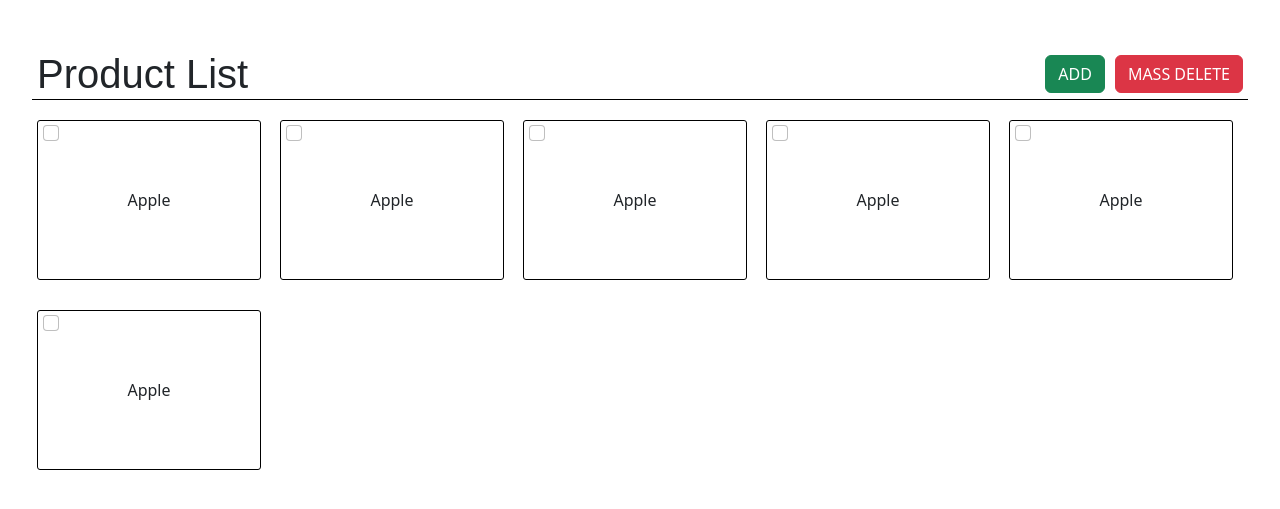
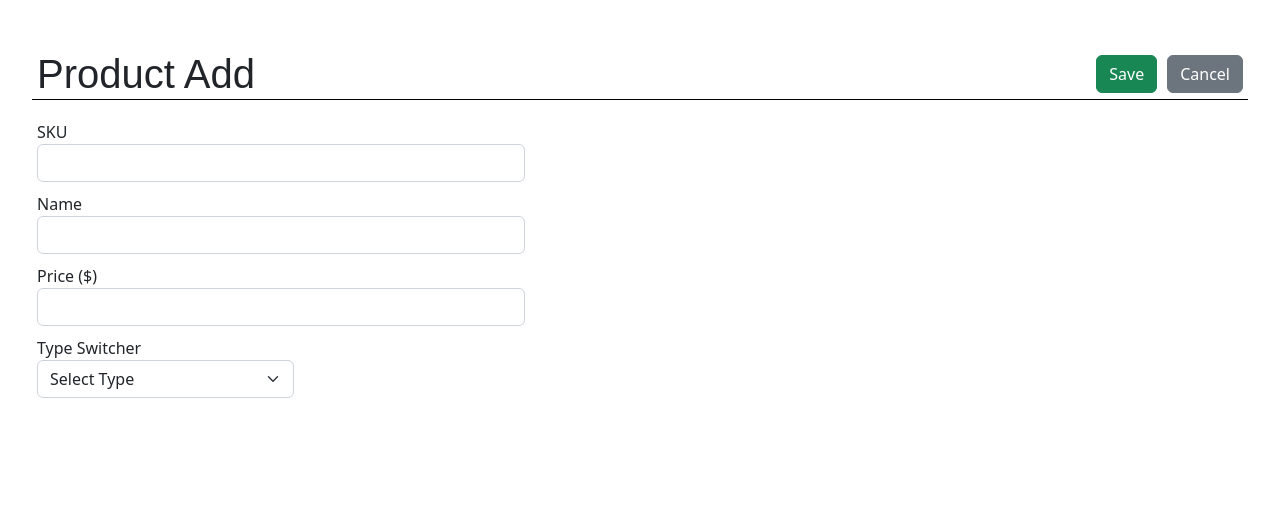
Before and after one commit to PavelMerkushevich/juniortest-scandiweb, a PHP site: page /add-product in a window 1280 px wide. Shown: the top 509 px of the page. Run offline with PHP 8.4, Linux system fonts and the light colour scheme; some web fonts are replaced.

Commit message:
Created basic form // Small changes

```diff
--- a/components/web/AppConfig.php
+++ b/components/web/AppConfig.php
@@ -13,7 +13,7 @@ class AppConfig extends \components\base\AppConfig
     public function __construct(string $configFileName = null)
     {
         if (isset($configFileName)) {
-            $configFilePath = $_SERVER['DOCUMENT_ROOT'] . "/site/config/{$configFileName}.php";
+            $configFilePath = $_SERVER['DOCUMENT_ROOT'] . "/site/config/$configFileName.php";
         } else {
             $configFilePath = $_SERVER['DOCUMENT_ROOT'] . "/site/config/config.php";
         }
--- a/components/web/Asset.php
+++ b/components/web/Asset.php
@@ -14,16 +14,16 @@ class Asset extends \components\base\Asset
         foreach ($this->css as $pathToFileView => $files) {
             if ($pathToFileView === "global" || $pathToFileView === $pathToThisView) {
                 foreach ($files as $file) {
-                    $path = $_SERVER['REQUEST_SCHEME'] . "://" . $_SERVER['SERVER_NAME'] . "/web/{$file}";
-                    $this->cssBlock .= "<link rel='stylesheet' href='{$path}'>";
+                    $path = $_SERVER['REQUEST_SCHEME'] . "://" . $_SERVER['SERVER_NAME'] . "/web/$file";
+                    $this->cssBlock .= "<link rel='stylesheet' href='$path'>";
                 }
             }
         }
         foreach ($this->js as $pathToFileView => $files) {
             if ($pathToFileView === "global" || $pathToFileView === $pathToThisView) {
                 foreach ($files as $file) {
-                    $path = $_SERVER['REQUEST_SCHEME'] . "://" . $_SERVER['SERVER_NAME'] . "/web/{$file}";
-                    $this->jsBlock .= "<script src='{$path}'></script>";
+                    $path = $_SERVER['REQUEST_SCHEME'] . "://" . $_SERVER['SERVER_NAME'] . "/web/$file";
+                    $this->jsBlock .= "<script src='$path'></script>";
                 }
             }
         }
@@ -32,7 +32,7 @@ class Asset extends \components\base\Asset
     public function getHead(string $title): string
     {
         if ($title !== "") {
-            $head = $this->cssBlock . "<title>{$title}</title>";
+            $head = $this->cssBlock . "<title>$title</title>";
         } else {
             $head = $this->cssBlock;
         }
--- a/components/web/Controller.php
+++ b/components/web/Controller.php
@@ -2,8 +2,6 @@
 
 namespace components\web;
 
-use components\web\AppConfig;
-use components\web\View;
 use components\routing\Router;
 
 class Controller extends \components\base\Controller
@@ -33,9 +31,9 @@ class Controller extends \components\base\Controller
     protected function render(string $view, array $variables = []): void
     {
         $layout = $this->layout ?? $this->defaultLayout;
-        $pathToLayoutFile = $_SERVER['DOCUMENT_ROOT'] . "/site/views/layout/{$layout}.php";
+        $pathToLayoutFile = $_SERVER['DOCUMENT_ROOT'] . "/site/views/layout/$layout.php";
         $pathToViewFile = $this->getViewFile($view);
-        $pathToView = $this->getControllerNameInLC() . "/{$view}";
+        $pathToView = $this->getControllerNameInLC() . "/$view";
         $page = new View();
         $page->render($pathToViewFile, $pathToLayoutFile, $variables, $pathToView);
         die();
@@ -49,7 +47,7 @@ class Controller extends \components\base\Controller
     private function getViewFile(string $view): string
     {
         $viewFolderName = $this->getControllerNameInLC();
-        return $_SERVER['DOCUMENT_ROOT'] . "/site/views/{$viewFolderName}/{$view}.php";
+        return $_SERVER['DOCUMENT_ROOT'] . "/site/views/$viewFolderName/$view.php";
     }
 
     private function getControllerNameInLC(): string
--- a/site/config/config.php
+++ b/site/config/config.php
@@ -10,6 +10,7 @@ $config = [
         'router' => [
             'defaultController' => 'site',
             'rules' => [
+                '/' => 'site/index',
                 '/about' => 'site/about',
                 '/add-product' => 'site/add-product'
             ]
--- a/site/views/site/add-product.php
+++ b/site/views/site/add-product.php
@@ -1,73 +1,40 @@
 <?php
 
-use components\web\AppConfig;
 use components\routing\UrlHelper;
 
+$this->title = "Product Add";
 ?>
 
 <header>
     <div class="header-content">
-        <h1 class="title">Product List</h1>
+        <h1 class="title"><?= $this->title ?></h1>
         <div class="button-container">
-            <a href="<?php UrlHelper::getLink('site/add-product') ?>">
-                <button class="btn btn-success header-button">ADD</button>
+            <button class="btn btn-success header-button">Save</button>
+            <a href="<?= UrlHelper::getLink('site/index') ?>">
+                <button class="btn btn-secondary header-button">Cancel</button>
             </a>
-            <button id="delete-product-btn" class="btn btn-danger header-button">MASS DELETE</button>
         </div>
     </div>
 </header>
 <main>
     <div class="main-content">
-        <div class="product ">
-            <div class="delete-checkbox-container">
-                <input class="form-check-input delete-checkbox" type="checkbox" name="checkbox">
-            </div>
-            <div class="product-data-container">
-                <div class="product-data">Apple</div>
-            </div>
-        </div>
-        <div class="product">
-            <div class="delete-checkbox-container">
-                <input class="form-check-input delete-checkbox" type="checkbox" name="checkbox">
-            </div>
-            <div class="product-data-container">
-                <div class="product-data">Apple</div>
-            </div>
-        </div>
-        <div class="product">
-            <div class="delete-checkbox-container">
-                <input class="form-check-input delete-checkbox" type="checkbox" name="checkbox">
-            </div>
-            <div class="product-data-container">
-                <div class="product-data">Apple</div>
-            </div>
-        </div>
-        <div class="product">
-            <div class="delete-checkbox-container">
-                <input class="form-check-input delete-checkbox" type="checkbox" name="checkbox">
-            </div>
-            <div class="product-data-container">
-                <div class="product-data">Apple</div>
-            </div>
-        </div>
-        <div class="product">
-            <div class="delete-checkbox-container">
-                <input class="form-check-input delete-checkbox" type="checkbox" name="checkbox">
-            </div>
-            <div class="product-data-container">
-                <div class="product-data">Apple</div>
-            </div>
-        </div>
-        <div class="product">
-            <div class="delete-checkbox-container">
-                <input class="form-check-input delete-checkbox" type="checkbox" name="checkbox">
-            </div>
-            <div class="product-data-container">
-                <div class="product-data">Apple</div>
-            </div>
-        </div>
+        <form action="" id="product_form">
+            <label for="sku">SKU</label>
+            <input id="sku" class="form-control input" type="text">
+
+            <label for="name">Name</label>
+            <input id="name" class="form-control input" type="text">
+
+            <label for="price">Price ($)</label>
+            <input id="price" class="form-control input" type="text">
+
+            <label for="productType">Type Switcher</label>
+            <select name="productType" id="productType" class="form-select">
+                <option selected disabled>Select Type</option>
+                <option value="dvd">DVD</option>
+                <option value="book">Book</option>
+                <option value="furniture">Furniture</option>
+            </select>
+        </form>
     </div>
 </main>
-
-<script src="../../site/assets/libraries/masonry/masonry.pkgd.min.js"></script>
-<script src="../../site/assets/js/grid.js"></script>
--- a/site/views/site/index.php
+++ b/site/views/site/index.php
@@ -2,12 +2,12 @@
 
 use components\routing\UrlHelper;
 
-$this->title = "Index";
+$this->title = "Product List";
 ?>
 
 <header>
     <div class="header-content">
-        <h1 class="title">Product List</h1>
+        <h1 class="title"><?= $this->title ?></h1>
         <div class="button-container">
             <a href="<?= UrlHelper::getLink('site/add-product') ?>">
                 <button class="btn btn-success header-button">ADD</button>
--- a/web/css/style.css
+++ b/web/css/style.css
@@ -88,4 +88,9 @@ header {
   height: 100%;
 }
 
+.input {
+  min-width: 190%;
+  margin-bottom: 10px;
+}
+
 /*# sourceMappingURL=style.css.map */
--- a/web/source/scss/style.scss
+++ b/web/source/scss/style.scss
@@ -87,3 +87,9 @@ header {
   height: 100%;
   // background-color: pink;
 }
+
+.input {
+  min-width: 190%;
+  margin-bottom: 10px;
+
+}
```
Also changed, not shown: 1 other file.
